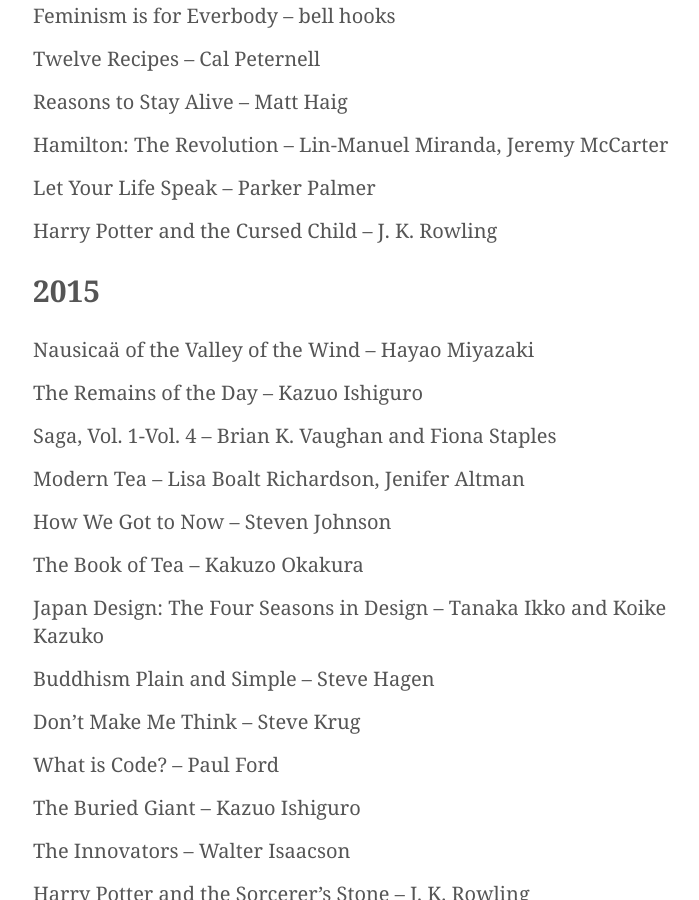
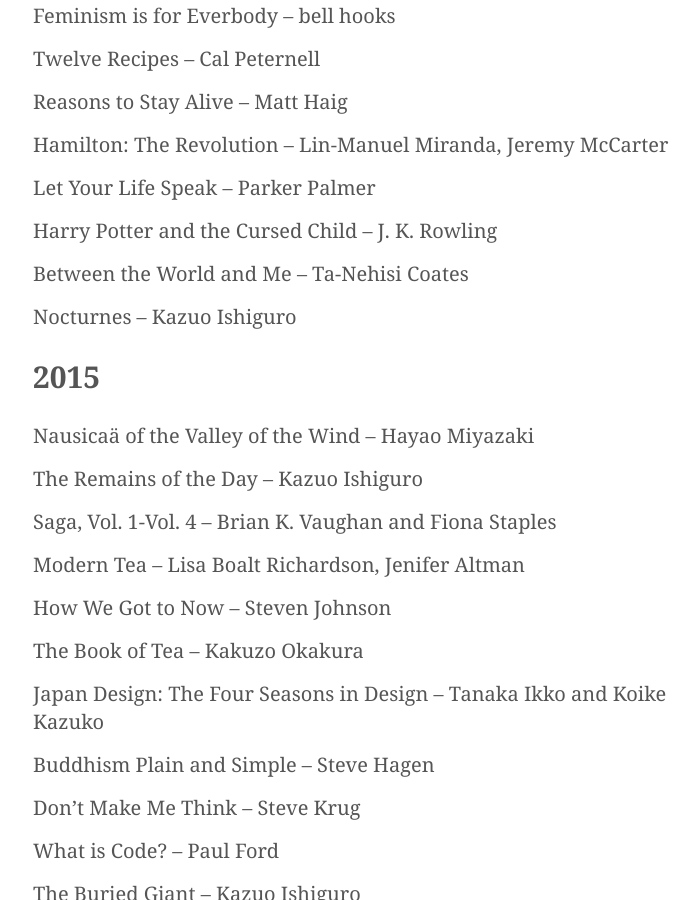
Before and after one commit to kmcgillivray/librarie, a Jekyll site: the page built from index.md, in a window 1280 px wide and 900 px high, scrolled down 517 px. Shown: the whole window, without its empty margins (282-981 px from the left). Built offline with Jekyll 4.4.1, drawn with Linux system fonts in a browser that asks for light colours.

Commit message:
Update books

```diff
--- a/index.md
+++ b/index.md
@@ -18,6 +18,8 @@
 * Hamilton: The Revolution – Lin‑Manuel Miranda, Jeremy McCarter
 * Let Your Life Speak – Parker Palmer
 * Harry Potter and the Cursed Child – J. K. Rowling
+* Between the World and Me – Ta-Nehisi Coates
+* Nocturnes – Kazuo Ishiguro
 
 ## 2015
 
```
Also changed, not shown: 1 other file.
